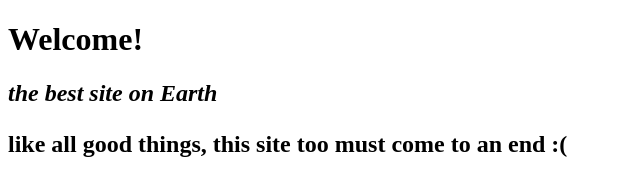
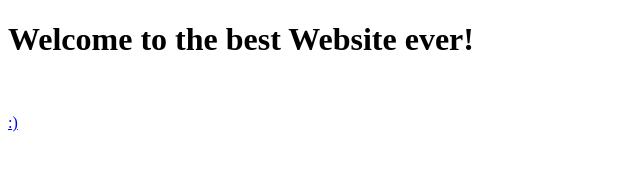
Before and after one commit to amb2127/pmxi.github.io, a plain HTML site: page index.html in a window 1280 px wide. Shown: the whole page, without its empty margins (0-640 px from the left). Drawn offline with Linux system fonts and the light colour scheme.

Commit message:
Update index.html

```diff
--- a/index.html
+++ b/index.html
@@ -5,9 +5,8 @@
 		<title>Paras' Site</title>
 	</head>
 	<body>
-		<h1>Welcome!</h1>
-		<h2><em>the best site on Earth</em><h2
+		<h1>Welcome to the best Website ever!</h1>
 		<br/>
-		<p>like all good things, this site too must come to an end :(</p>
+		<p><a title=":)" href="https://youtu.be/dQw4w9WgXcQ">:)</a></p>
 	</body>
 </html>
```
